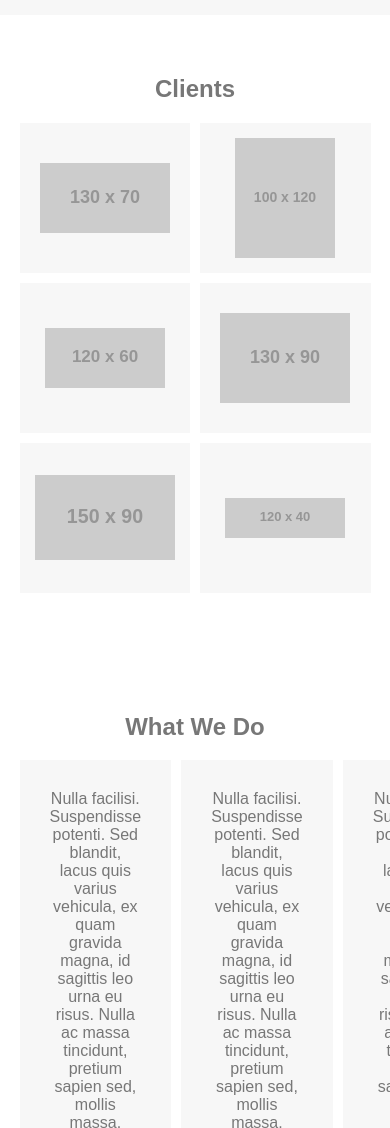
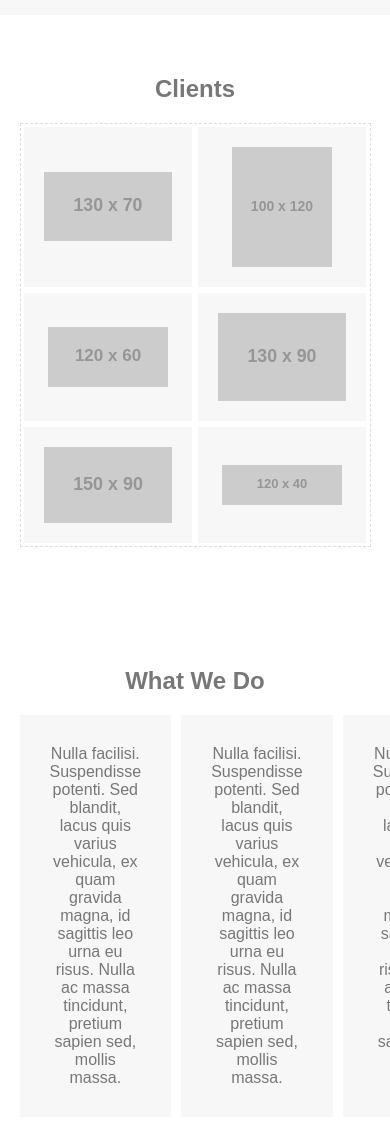
Before and after one commit to majoflosa/glide-theme, a website: page src/index.html in a window 390 px wide. Shown: the part 840-1968 px from the top of the page. Drawn offline with Linux system fonts and the light colour scheme; placeholder pictures from the web are drawn by us.

Commit message:
Changed 'clients' section styling back to flexbox

```diff
--- a/src/index.html
+++ b/src/index.html
@@ -114,9 +114,15 @@
 
             <section class="landing-section landing-about">
                 <div class="landing-section-inner">
+
                     <h1 class="landing-section-title">About Us</h1>
+                    <div class="landing-about-content">
+                        <p>Cras eget ligula quis risus placerat vulputate sit amet in arcu. Mauris felis orci, tempus et nisl ac, gravida malesuada lorem. Fusce sed tortor cursus, ullamcorper felis nec, mollis dolor. Quisque commodo rutrum diam, nec laoreet est imperdiet eget. Pellentesque quis dapibus sapien. Sed in pharetra enim, at convallis quam. Phasellus laoreet auctor nulla, et dapibus ante sollicitudin nec. Nunc et gravida elit. Etiam sollicitudin vitae erat pellentesque commodo. Fusce lacinia interdum justo. Cras ac ex dictum enim dictum blandit. Maecenas tempus mi ligula, quis efficitur est sagittis nec.</p>
+
+                        <p>Suspendisse ac metus non eros scelerisque blandit a non mi. Maecenas velit nunc, interdum sit amet lectus scelerisque, gravida posuere turpis. Praesent a elit id dui lacinia tincidunt id eu mi. Donec arcu ex, viverra cursus nunc sed, tempor ullamcorper quam. Quisque nec orci ultricies tellus scelerisque accumsan ac non augue. Sed tincidunt tortor a leo condimentum, nec egestas mauris egestas. In risus erat, molestie pellentesque lectus vel, posuere vestibulum ipsum.</p>
+                    </div>
+
                 </div>
-
             </section>
 
             <section class="landing-section landing-latest-news">
--- a/src/sass/landing-page/_landing-clients.sass
+++ b/src/sass/landing-page/_landing-clients.sass
@@ -6,27 +6,16 @@ $gridItemHeight: 120px
             max-width: none
 
     &-list
-        // text-align: center
-        // +mainFlex(center, initial)
-        // height: 100%
-        display: grid
-        grid-template-columns: repeat(6, 1fr)
-        grid-gap: 10px
+        border: 1px dashed #dddddd
+        text-align: center
+        +mainFlex(center, initial)
 
     &-item
-        // +mainFlex(center, center)
-        // position: relative
-        // width: 10%
-        // box-sizing: border-box
-        // padding: 20px
-        // margin: 1%
-        // background: $lightGrey
+        +mainFlex(center, center)
+        box-sizing: border-box
+        padding: 20px
+        margin: 3px
         background: $lightGrey
-        padding: 15px
-        display: flex
-        justify-content: center
-        align-items: center
-        height: $gridItemHeight
 
         img
             display: block
@@ -37,12 +26,15 @@ $gridItemHeight: 120px
 @media screen and (max-width: 1024px)
     .landing-clients
         &-list
-            grid-template-columns: repeat(3, 1fr)
+            flex-wrap: wrap
+        &-item
+            flex: 1 0 32%
+
 
 @media screen and (max-width: 600px)
     .landing-clients
-        &-list
-            grid-template-columns: repeat(2, 1fr)
+        &-item
+            flex: 0 0 48%
 
 @media screen and (max-width: 380px)
     .landing-clients
@@ -50,8 +42,4 @@ $gridItemHeight: 120px
             display: block
 
         &-item
-            // display: block
-            // height: auto
-            width: auto
-            max-width: $gridItemHeight
-            margin: 15px auto
+            display: block
```
Also changed, not shown: dist/css/style.css, dist/index.html, src/css/style.css.
